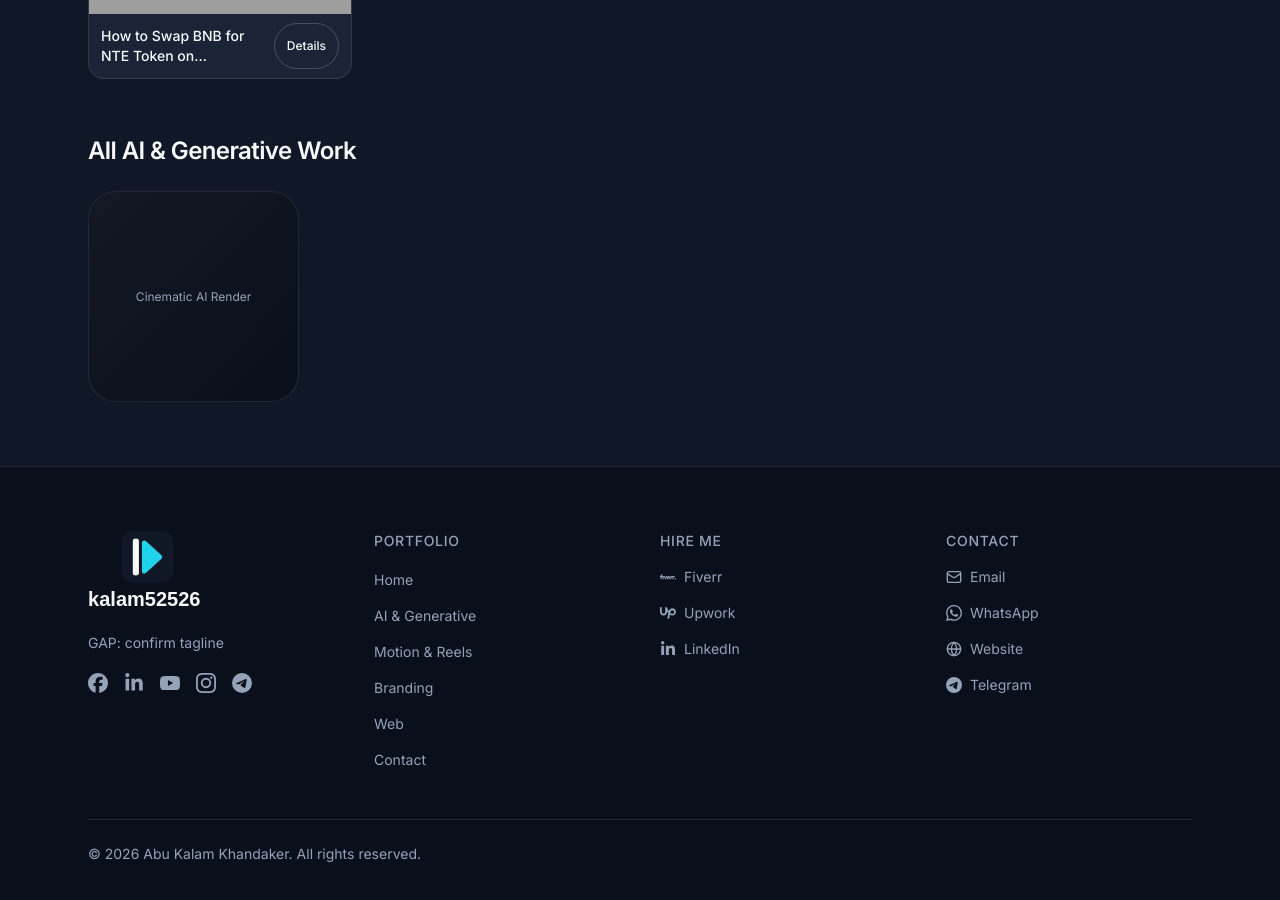
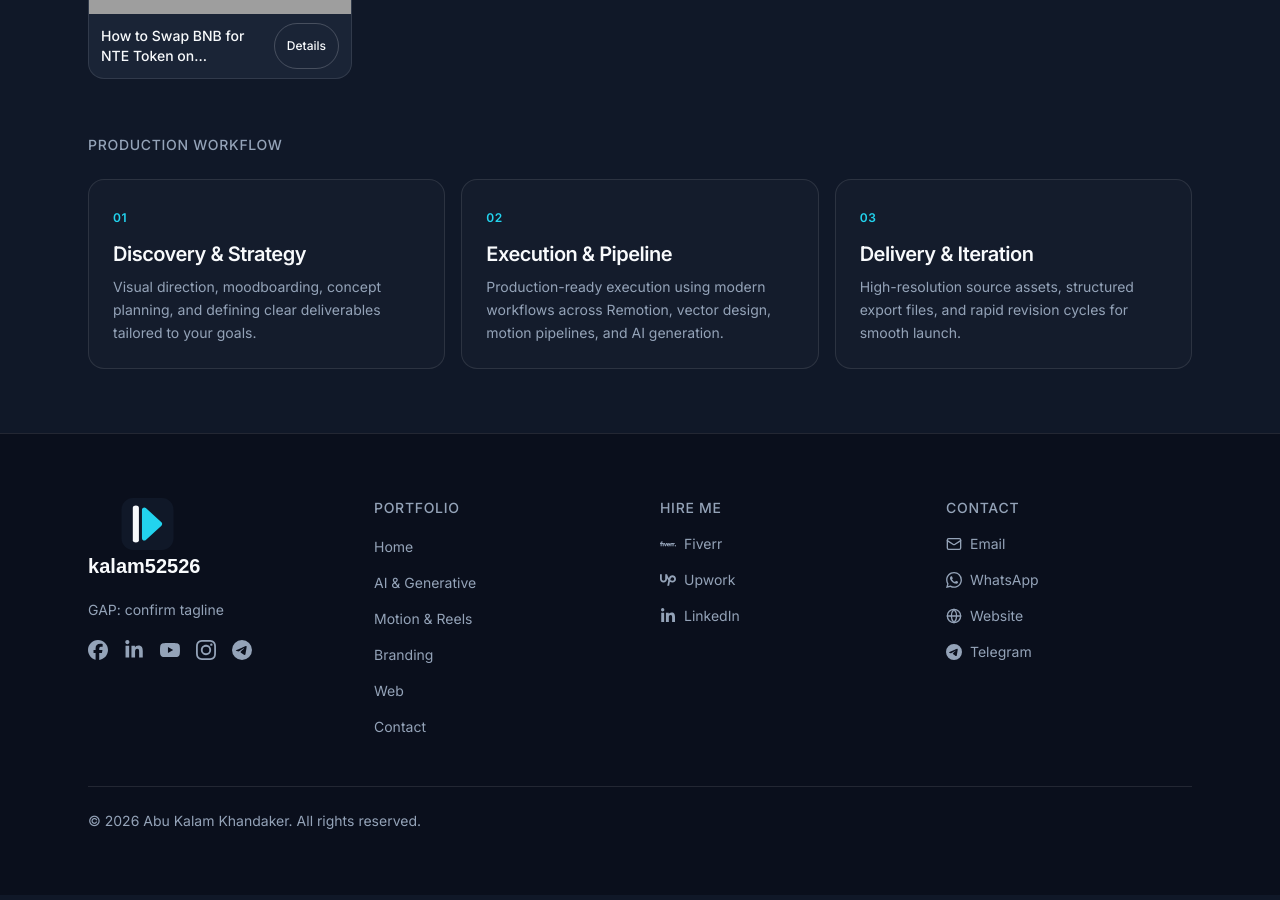
Before and after one commit to quyum52526/kalam-portfolio, a Next.js app: page /work/ai-generative in a window 1280 px wide. Shown: the part 1020-1920 px from the top of the page. Built offline with nearby package versions, Linux system fonts and the light colour scheme; grey boxes are pictures that could not be loaded.

Commit message:
Update portfolio changes

```diff
--- /dev/null
+++ b/components/ProductionWorkflow.tsx
@@ -0,0 +1,50 @@
+const STEPS = [
+  {
+    number: "01",
+    title: "Discovery & Strategy",
+    description:
+      "Visual direction, moodboarding, concept planning, and defining clear deliverables tailored to your goals.",
+  },
+  {
+    number: "02",
+    title: "Execution & Pipeline",
+    description:
+      "Production-ready execution using modern workflows across Remotion, vector design, motion pipelines, and AI generation.",
+  },
+  {
+    number: "03",
+    title: "Delivery & Iteration",
+    description:
+      "High-resolution source assets, structured export files, and rapid revision cycles for smooth launch.",
+  },
+];
+
+/** Shared "how I work" block rendered under every /work/<category> page's top
+ *  section (via CategoryPageContent) in place of the old flat "All Work" grid. */
+export function ProductionWorkflow() {
+  return (
+    <section className="mt-12">
+      <h2 className="text-sm font-medium uppercase tracking-wider text-muted">
+        Production Workflow
+      </h2>
+      <div className="mt-6 grid grid-cols-1 gap-4 md:grid-cols-3">
+        {STEPS.map((step) => (
+          <div
+            key={step.number}
+            className="rounded-2xl border border-white/10 bg-white/[0.02] p-6"
+          >
+            <span className="text-xs font-semibold tracking-wider text-text-accent">
+              {step.number}
+            </span>
+            <h3 className="mt-3 text-lg font-semibold tracking-tight sm:text-xl">
+              {step.title}
+            </h3>
+            <p className="mt-2 text-sm leading-relaxed text-muted">
+              {step.description}
+            </p>
+          </div>
+        ))}
+      </div>
+    </section>
+  );
+}
--- a/components/SmoothScroll.tsx
+++ b/components/SmoothScroll.tsx
@@ -24,6 +24,15 @@ export default function SmoothScroll({
       // desynced from real wheel input until it settles. stopInertiaOnNavigate kills that
       // momentum the moment an internal link is clicked, so the new page starts clean.
       stopInertiaOnNavigate: true,
+      // Without this, Lenis hijacks every wheel/touch event on window for its own smooth
+      // scroll — including ones over a genuinely scrollable descendant (e.g. the Details
+      // modal's internal preview, or any future horizontal card/carousel with its own
+      // overflow-x). allowNestedScroll makes Lenis check whether the hovered element can
+      // still scroll on its own before taking over: mid-scroll it lets that element's
+      // native scroll happen, and once that element hits its edge, native scroll-chaining
+      // passes the rest of the gesture up to the page — so vertical wheel scroll always
+      // keeps working over any card, without needing a data-lenis-prevent on each one.
+      allowNestedScroll: true,
     });
     window.__lenis = lenis;
 
--- a/components/portfolio/CategoryPageContent.tsx
+++ b/components/portfolio/CategoryPageContent.tsx
@@ -2,11 +2,11 @@ import { getCategoryBySlug } from "@/data/categories";
 import { getPortfolioPageBySlug } from "@/lib/portfolio";
 import { applyFeaturedToPage, type FeaturedMap } from "@/lib/featured";
 import { PortfolioCategorySection } from "@/components/portfolio/PortfolioCategorySection";
-import { FlatGallery } from "@/components/portfolio/FlatGallery";
+import { ProductionWorkflow } from "@/components/ProductionWorkflow";
 
 /** Single source of truth for one category's full page content: heading + description,
- *  its top section (grouped, with Details buttons on each item), and its bottom flat
- *  "All <Category> Work" grid — exactly what /work/<slug> renders below its WorkTabs
+ *  its top section (grouped, with Details buttons on each item), and the shared
+ *  ProductionWorkflow block — exactly what /work/<slug> renders below its WorkTabs
  *  nav. Used by /work/[category]/page.tsx (server-rendered) and by the home page's
  *  per-category chip view (client-rendered) — see that file for why no "use client" is
  *  needed here for either context. Callers own 404-handling (next/navigation's
@@ -51,12 +51,7 @@ export function CategoryPageContent({
             ))}
           </div>
 
-          <div className="mt-4">
-            <h2 className="mb-6 text-xl font-semibold tracking-tight sm:text-2xl">
-              All {category.label} Work
-            </h2>
-            <FlatGallery items={portfolioPage.allWork} />
-          </div>
+          <ProductionWorkflow />
         </>
       )}
     </>
--- a/components/portfolio/FlatGallery.tsx
+++ /dev/null
@@ -1,32 +0,0 @@
-/** Simple responsive image grid — no grouping, no Details button, just images. */
-export function FlatGallery({
-  items,
-}: {
-  items: { id: string; title: string; image: string }[];
-}) {
-  return (
-    <div className="grid grid-cols-2 gap-3 sm:grid-cols-3 md:grid-cols-4 lg:grid-cols-5">
-      {items.map((item) => (
-        <div
-          key={item.id}
-          className="relative aspect-square overflow-hidden rounded-xl border border-border bg-surface-inset"
-        >
-          {item.image ? (
-            // eslint-disable-next-line @next/next/no-img-element -- images may be remote (e.g. YouTube) URLs
-            <img
-              src={item.image}
-              alt={item.title}
-              loading="lazy"
-              decoding="async"
-              className="absolute inset-0 h-full w-full object-cover"
-            />
-          ) : (
-            <div className="flex h-full w-full items-center justify-center bg-gradient-to-br from-surface-card to-transparent p-2 text-center text-xs text-muted">
-              {item.title}
-            </div>
-          )}
-        </div>
-      ))}
-    </div>
-  );
-}
```
